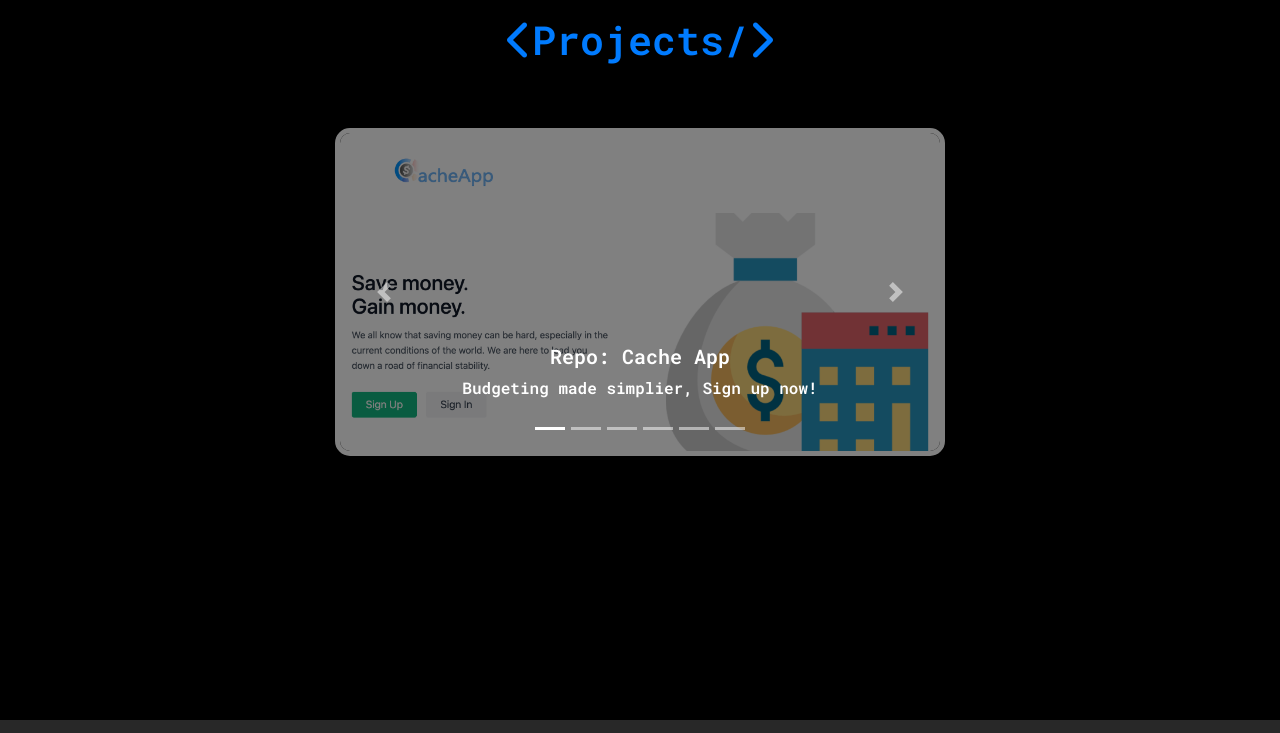
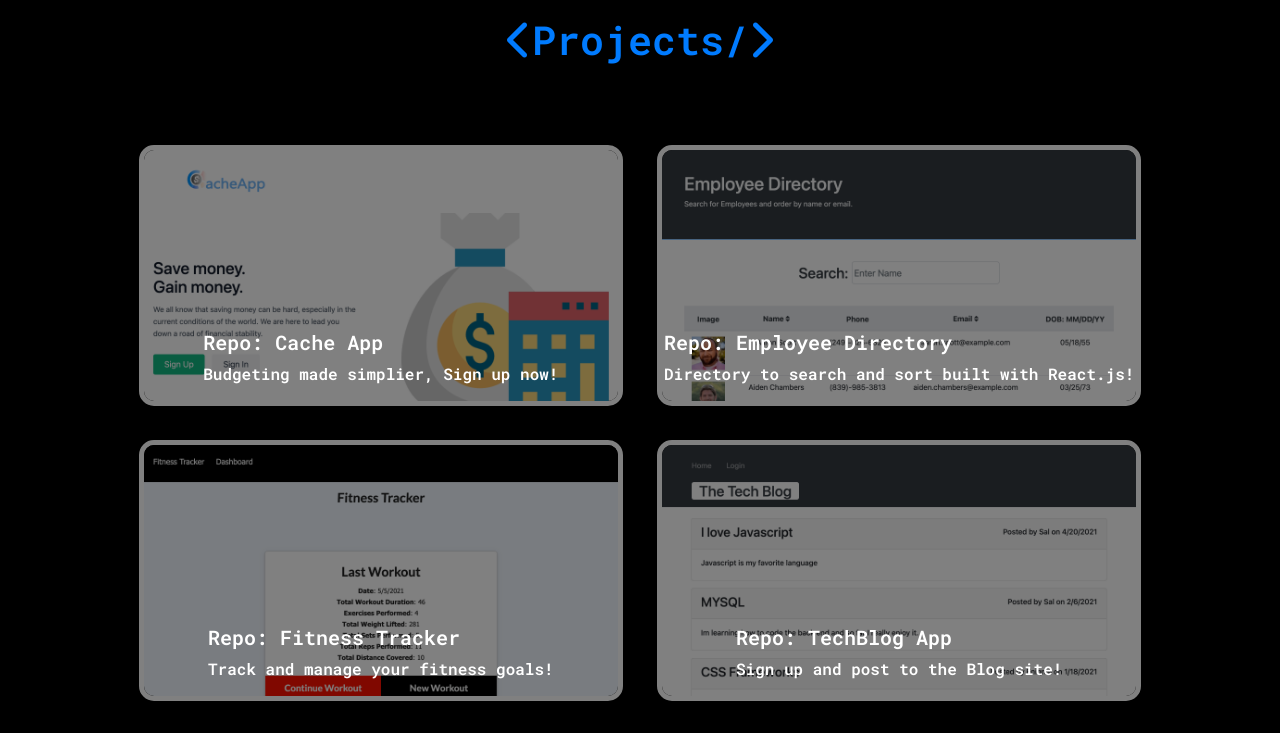
Before and after one commit to javierperez98/react_Portfolio, a React (Create React App) app: page / in a window 1280 px wide. Shown: the part 1680-2413 px from the top of the page. Built offline with nearby package versions, Linux system fonts and the light colour scheme.

Commit message:
updated project cards layout

```diff
--- a/src/componets/projects.js
+++ b/src/componets/projects.js
@@ -13,33 +13,17 @@ function Projects() {
 				<h1 className="text-primary text-center mb-3 py-5">
 					<Title>Projects/</Title>
 				</h1>
-				<div
-					id="carouselProjects"
-					className="carousel slide bg-custom col-xl-6 col-lg-8 col-md-9 col-sm-10 col-12"
-					data-ride="carousel"
-				>
-					<ol className="carousel-indicators">
-						<li
-							data-target="#carouselProjects"
-							data-slide-to="0"
-							className="active"
-						></li>
-						{[1, 2, 3, 4, 5].map((num) => (
-							<li key={num} data-target="#carouselProjects" data-slide-to={num}></li>
-						))}
-					</ol>
-					<div className="carousel-inner">
+				<div className="col-sm-10 col-12 row row-cols-1 row-cols-lg-2">
 					{arr.map((arr) => (
-							<div key={i++} className={`carousel-item ${arr.active}`}>
+						<div key={i++} className="card bg-custom p-md-3 py-2">
 							<a href={arr.link} target="_blank" rel="noopener noreferrer">
 								<img
 									src={arr.pic}
-										className="w-100 custom-img"
+									className="card-img w-100 custom-img"
 									alt={`${arr.name} By: Javier Perez`}
 								/>
 							</a>
-
-								<div className="carousel-caption d-none d-block">
+							<div className="card-img-overlay d-flex flex-column justify-content-end align-items-center">
 								<a
 									className="text-decoration-none text-white"
 									href={arr.repo}
@@ -47,25 +31,10 @@ function Projects() {
 									rel="noopener noreferrer"
 								>
 									<h5>{`Repo: ${arr.name}`}</h5>
+									<p>{arr.dis}</p>
 								</a>
-									<p>{arr.dis}</p>
 							</div>
 						</div>
-						))}
-					</div>
-					{["prev", "next"].map((pv) => (
-						<a
-							key={pv}
-							className={`carousel-control-${pv} mx-3`}
-							href="#carouselProjects"
-							role="button"
-							data-slide={pv}
-						>
-							<span
-								className={`carousel-control-${pv}-icon`}
-								aria-hidden="true"
-							></span>
-						</a>
 					))}
 				</div>
 			</section>
--- a/src/utils/projects.js
+++ b/src/utils/projects.js
@@ -11,7 +11,6 @@ const arr = [
 		repo: "https://github.com/UnDuhDuhSea/CacheApp",
 		pic: CacheApp,
 		name: "Cache App",
-		active: "active",
 		dis: "Budgeting made simplier, Sign up now!",
 	},
 	{
@@ -19,7 +18,6 @@ const arr = [
 		repo: "https://github.com/javierperez98/employee_directory",
 		pic: EmployeeDirectory,
 		name: "Employee Directory",
-		active: "",
 		dis: "Directory to search and sort built with React.js!",
 	},
 	{
@@ -27,7 +25,6 @@ const arr = [
 		repo: "https://github.com/javierperez98/fitness_app",
 		pic: FitnessTracker,
 		name: "Fitness Tracker",
-		active: "",
 		dis: "Track and manage your fitness goals!",
 	},
 	{
@@ -35,7 +32,6 @@ const arr = [
 		repo: "https://github.com/javierperez98/Tech_Blog",
 		pic: TechBlog,
 		name: "TechBlog App",
-		active: "",
 		dis: "Sign up and post to the Blog site!",
 	},
 	{
@@ -43,7 +39,6 @@ const arr = [
 		repo: "https://github.com/javierperez98/weatherPage",
 		pic: WeatherPage,
 		name: "WeatherPage App",
-		active: "",
 		dis: "Weather forecast App for any city you search!",
 	},
 	{
@@ -51,7 +46,6 @@ const arr = [
 		repo: "https://github.com/DanCarrillo93/Rocket-Trades",
 		pic: RocketTrades,
 		name: "RocketTrades",
-		active: "",
 		dis: "Track and follow your favorite Stocks and Crypto!",
 	},
 ];
```
Lines whose indentation alone changed are shown as unchanged.
